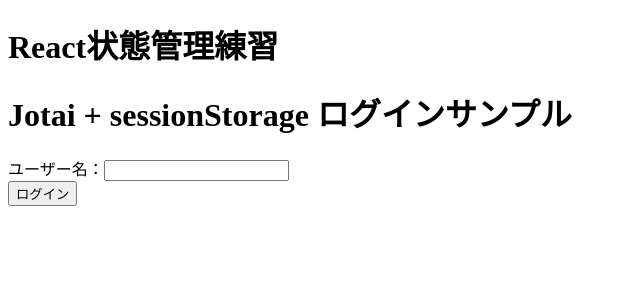
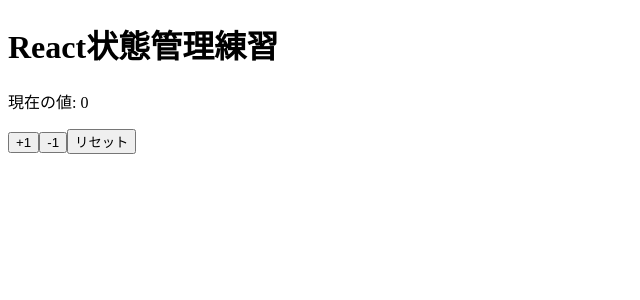
Before and after one commit to Ujita0709/JSRP06, a React (Vite) app: page / in a window 1280 px wide. Shown: the top 300 px of the page, without its empty margins (0-640 px from the left). Built offline with nearby package versions, Linux system fonts and the light colour scheme.

Commit message:
問題10，問題11

```diff
--- a/src/App.jsx
+++ b/src/App.jsx
@@ -4,10 +4,11 @@
 import TodoList from "./TodoList.jsx"
 //import Parent from "./Parent.jsx";
 import Parent from "./Parent2.jsx";
-import Counter from "./Counter2.jsx"
+//import Counter from "./Counter2.jsx"
 import Price from "./Price.jsx";
 import UserName from "./UserName.jsx"
 import SessionApp from "./SessionApp.jsx"
+import Counter from "./Counter3.jsx"
 
 
 function App() {
@@ -15,13 +16,13 @@
   return (
    <div>
      <h1>React状態管理練習</h1>
-      {/* <Counter />  */}
+       <Counter />
       {/* <ProfileForm /> */}
       {/* <TodoList /> */}
       {/* <Parent />   */}
       {/* <Price /> */}
       {/* <UserName /> */}
-      <SessionApp />
+      {/* <SessionApp /> */}
 
   </div>
   );
--- /dev/null
+++ b/src/Counter3.jsx
@@ -0,0 +1,16 @@
+import { useReducer } from "react";
+import CounterReducer from "./CounterReducer";
+
+export default function Counter() {
+  const [state, dispatch] = useReducer(CounterReducer, 0);
+
+  return (
+    <div>
+      <p>現在の値: {state}</p>
+
+      <button onClick={() => dispatch({ type: "increment" })}>+1</button>
+      <button onClick={() => dispatch({ type: "decrement" })}>-1</button>
+      <button onClick={() => dispatch({ type: "reset" })}>リセット</button>
+    </div>
+  );
+}
--- /dev/null
+++ b/src/CounterReducer.jsx
@@ -0,0 +1,14 @@
+
+
+export default function CounterReducer(state, action) {
+  switch (action.type) {
+    case "increment":
+      return state + 1;
+    case "decrement":
+      return state - 1;
+    case "reset":
+      return 0;
+    default:
+      return state;
+  }
+}
```
